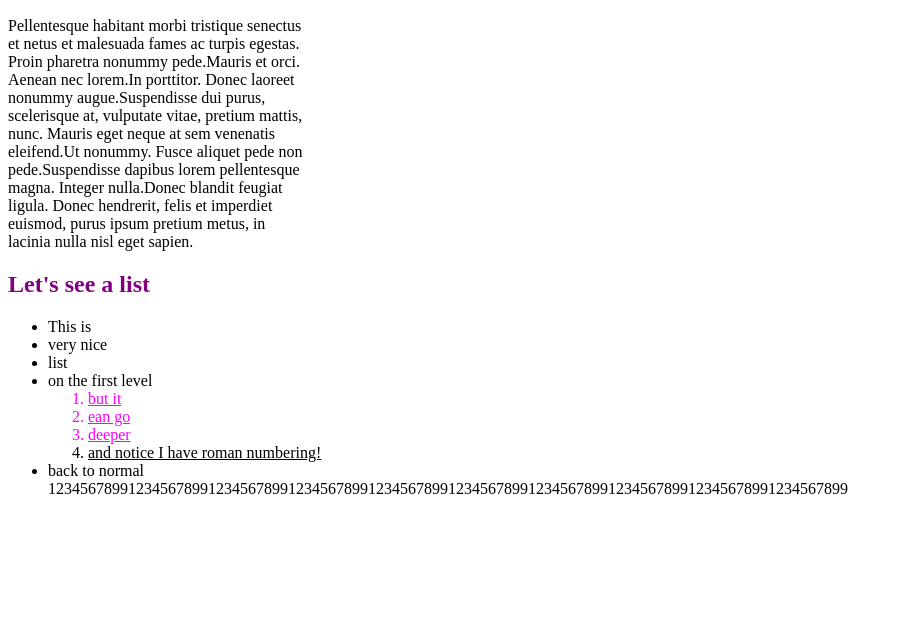
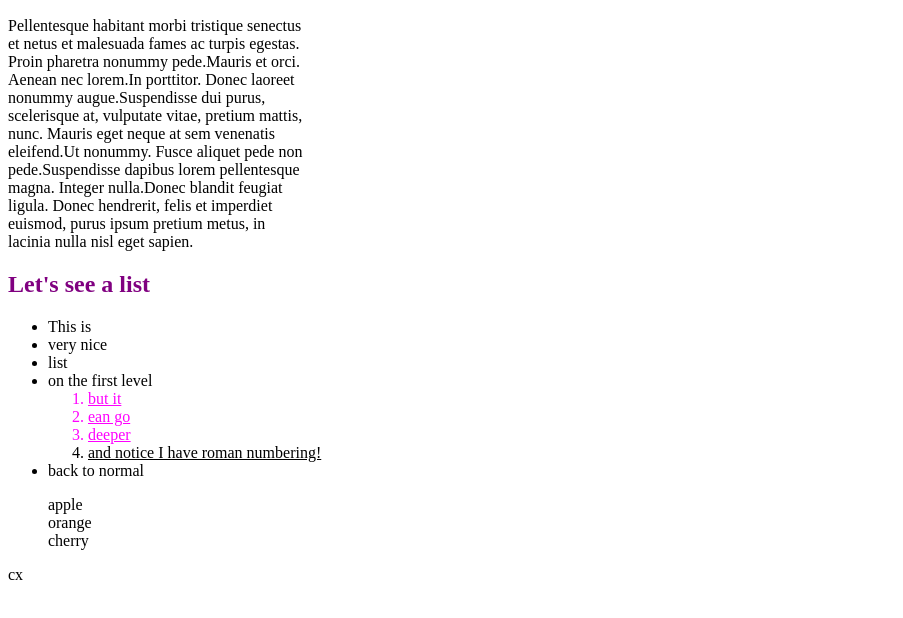
Before and after one commit to nagyviktor3/4.m-helymunka-script, a plain HTML site: page index.html in a window 1280 px wide. Shown: the part 110-728 px from the top of the page, without its empty margins (0-903 px from the left). Drawn offline with nearby package versions, Linux system fonts and the light colour scheme.

Commit message:
Foreach szerencsétlenkedés

```diff
--- a/index.html
+++ b/index.html
@@ -14,7 +14,7 @@
 <p1> Pellentesque habitant morbi tristique senectus et netus et malesuada fames ac turpis egestas. Proin pharetra nonummy pede.Mauris et orci. Aenean nec lorem.In porttitor. Donec laoreet nonummy augue.Suspendisse dui purus, scelerisque at, vulputate vitae, pretium mattis, nunc. Mauris eget neque at sem venenatis eleifend.Ut nonummy. Fusce aliquet pede non pede.Suspendisse dapibus lorem pellentesque magna. Integer nulla.Donec blandit feugiat ligula. Donec hendrerit, felis et imperdiet euismod, purus ipsum pretium metus, in lacinia nulla nisl eget sapien.</p1></div>
 
 <h2 class="e">Let's see a list</h2>
-<ul>
+<ul >
   <li>This is</li>
   <li>very nice</li>
   <li>list</li>
@@ -27,8 +27,20 @@
   </li>
   <li>back to normal</li>
 </ul>
+<ul id="demo" class="nev"></ul>
 <!-- partial -->
 <script src="https://ajax.googleapis.com/ajax/libs/jquery/3.4.1/jquery.min.js"></script>
   <script src="script.js"></script>
+  <script>
+    let text = "";
+    const fruits = ["apple", "orange", "cherry"];
+    fruits.forEach(myFunction);
+
+    document.getElementById("demo").innerHTML = text;
+
+    function myFunction(item) {
+     text +=   " " + item + "<br>";
+    }
+    </script>cx
 </body>
 </html>
--- a/script.js
+++ b/script.js
@@ -1,5 +1,8 @@
-let valami =[1,2,3,4,5,6,7,8,9,9]
-valami.forEach((number) => {
-    console.log(number);
-    $('ul').append(valami)
-});
+let ideglenesvaltozo =""
+const nevek =['Béla','Joska','Ady'];
+nevek.forEach(myfunctioon)
+document.getElementsByClassName('nev').innerHtml = text;
+function myfunctioon(item){
+    text=+
+}
+$('ul').append('<li>',nevek,'</li>')
```
